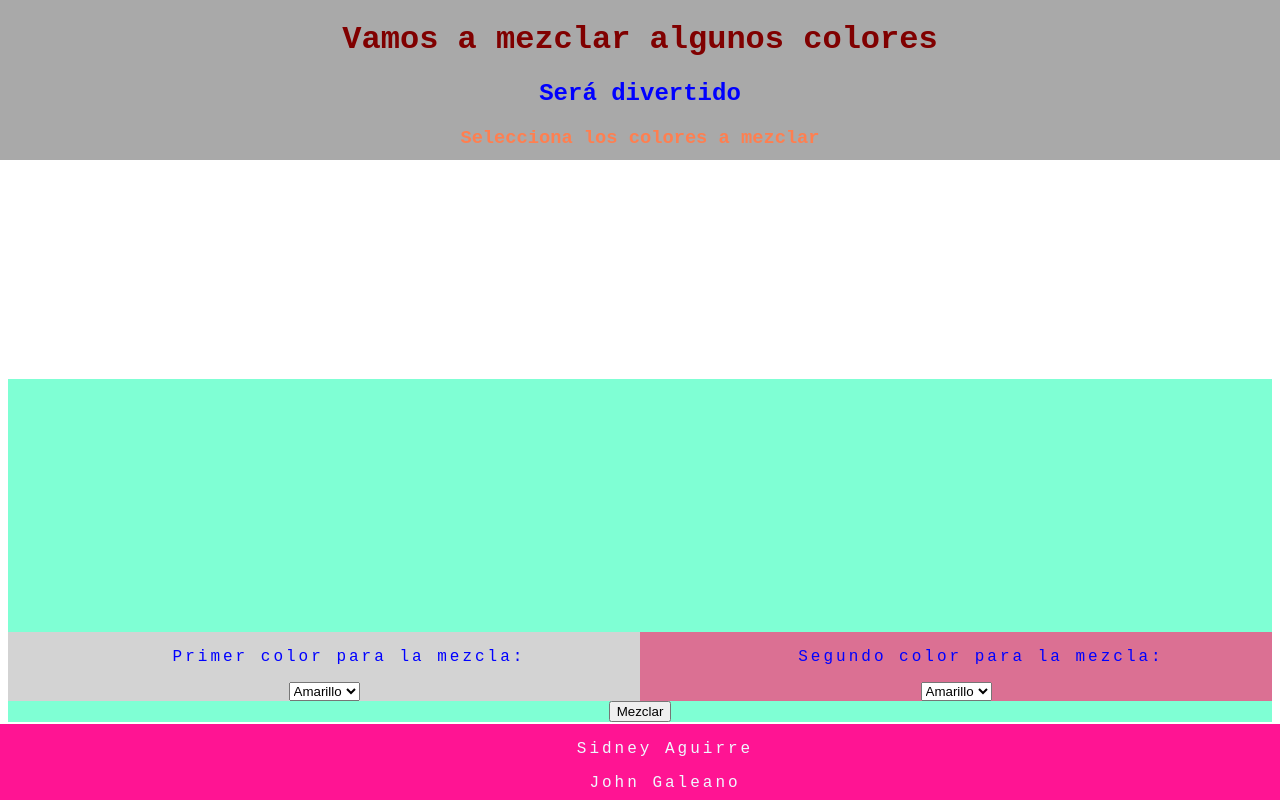
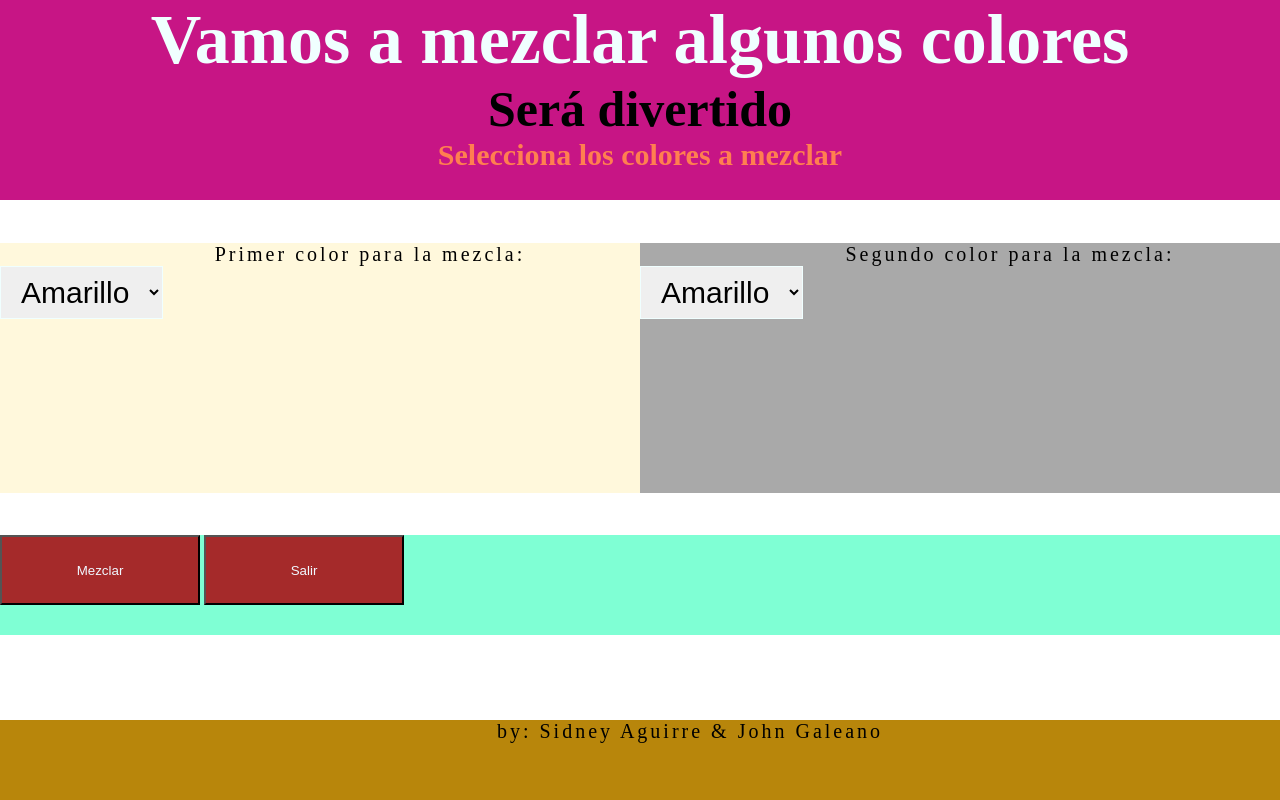
Before and after one commit to sidneyaguirre/ColorMixer, a website with bundled scripts: page index.html in a window 1280 px wide. Built offline with nearby package versions, Linux system fonts and the light colour scheme.

Commit message:
changes on front

```diff
--- a/index.html
+++ b/index.html
@@ -5,18 +5,18 @@
     <meta charset="utf-8" />
     <meta http-equiv="X-UA-Compatible" content="IE=edge">
     <title>Color Mixer</title>
-    <meta name="viewport" content="width=device-width, initial-scale=1">
+    <meta name="viewport" content="wclassth=device-wclassth, initial-scale=1">
     <link rel="stylesheet" type="text/css" media="screen" href="style.css" />
 </head>
 
 <body>
+    <section>
         <div class="header">
             <h1>Vamos a mezclar algunos colores</h1>
             <h2>Será divertido</h2>
             <h3>Selecciona los colores a mezclar</h3>
         </div>
-    <div class="row">
-        <div class="column" style="float: left; background-color: lightgrey">
+        <div class="column1">
             <p>Primer color para la mezcla:</p>
             <select id="color1">
                 <option value="yellow" style="background-color: yellow">Amarillo</option>
@@ -24,7 +24,7 @@
                 <option value="red" style="background-color:red">Rojo</option>
             </select>
         </div>
-        <div class="column" style="float:right; background-color: palevioletred">
+        <div class="column2">
             <p>Segundo color para la mezcla:</p>
             <select id="color2">
                 <option value="yellow" style="background-color: yellow">Amarillo</option>
@@ -35,21 +35,17 @@
                 <option value="purple" style="background-color:darkmagenta">Morado</option>
             </select>
         </div>
+
+        <div class="actions">
+            <input type="button" value="Mezclar" id="mix" />
+            <input type="button" value="Salir" />
         </div>
 
-    <div class="row">
-        <div class="actions">
-            <input type="button" value="Mezclar" id="mix" />
-        </div>
+        <div class="footer">
+            <p>by: Sidney Aguirre & John Galeano</p>
         </div>
 
-    <div class="row">
-        <div class="footer">
-            <p>Sidney Aguirre</p>
-            <p>John Galeano</p>
-        </div>
-    </div>
-
+    </section>
     <script src="mix.js"></script>
 
 </body>
--- a/package.json
+++ b/package.json
@@ -15,5 +15,8 @@
   "license": "ISC",
   "devDependencies": {
     "mocha": "^5.2.0"
+  },
+  "dependencies": {
+    "mongoose": "^5.3.10"
   }
 }
--- a/style.css
+++ b/style.css
@@ -5,68 +5,101 @@ label {
 
 h1 {
     text-align: center;
-    color: maroon;
+    color: azure;
+    font-size: 70px;
 }
 
 h2 {
     text-align: center;
+    font-size: 50px;
 }
 
 h3 {
     text-align: center;
     color: coral;
+    font-size: 30px;
 }
 
 p {
-    text-indent: 50px;
+    text-indent: 100px;
     text-align: center;
+    font-size: 20px;
     letter-spacing: 3px;
 }
 
-body {
-    color: blue;
-    text-align: center;
-    font-family: 'Courier New', Courier, monospace;
+* {
+    margin: 0px;
+}
+
+section {
+    position: relative;
+    padding: 0;
+    margin: 0;
+    display: flex;
+    flex-wrap: wrap;
+    min-height: 100vh;
 }
 
 .header {
-    position: fixed;
-    top: 0;
-    left: 0;
-    width: 100%;
-    height: 20%;
+    position: relative;
+    width: 100vw;
+    height: 200px;
     text-align: center;
-    background-color: darkgray;
+    background-color: mediumvioletred;
 }
 
-div#row {
-    position: fixed;
-    width: 100%;
-    height: 20%;
+.column1 {
+    float: left;
+    width: 50vw;
+    height: 250px;
+    align-items: center;
+    background-color: cornsilk;
 }
 
-.column {
+.column2 {
+    float: right;
+    width: 50vw;
+    height: 250px;
     align-items: center;
-    position: relative;
-    top: 15%;
-    width: 50%;
-    height: 30%;
-    margin-top: 20%;
+    background-color: darkgrey;
 }
 
 .actions {
-    align-items: center;
+    width: 100vw;
+    height: 100px;
     background-color: aquamarine;
-    margin-block-start: 30%;
 }
 
 .footer {
-    background-color: deeppink;
-    position: fixed;
-    left: 0%;
-    right: 0%;
-    bottom: 0%;
-    width: 100%;
-    height: 2cm;
+    align-self: flex-end;
+    align-items: center;
+    width: 100vw;
+    height: 80px;
+    text-align: center;
+    background-color: darkgoldenrod;
+}
+
+select#color1,
+select#color2 {
+    align-self: auto;
+    color: black;
+    box-sizing: content-box;
+    margin: auto;
+    box-align: center;
+    font-size: 30px;
+    padding: 8px 16px;
+    border: 1px solid transparent;
+    border-color: azure;
+    cursor: pointer;
+    display: inline-block;
+    content: icon;
+}
+
+input[type=button] {
+    size: 50px;
+    width: 200px;
+    height: 70px;
     color: aliceblue;
+    background-color: brown;
+    align-self: center;
 }
```
Also changed, not shown: entities/color.js (added, +16 -0 lines), app.css (added). Lines whose indentation alone changed are shown as unchanged.
